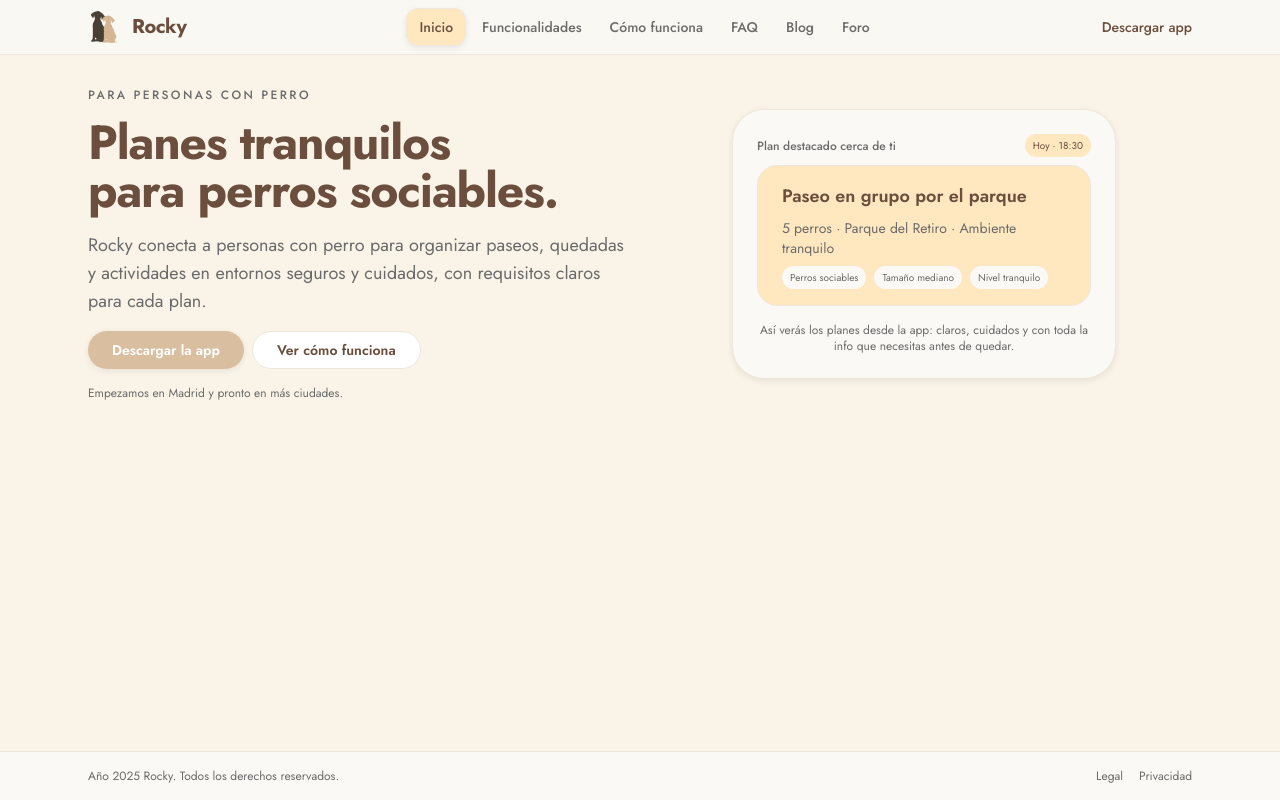
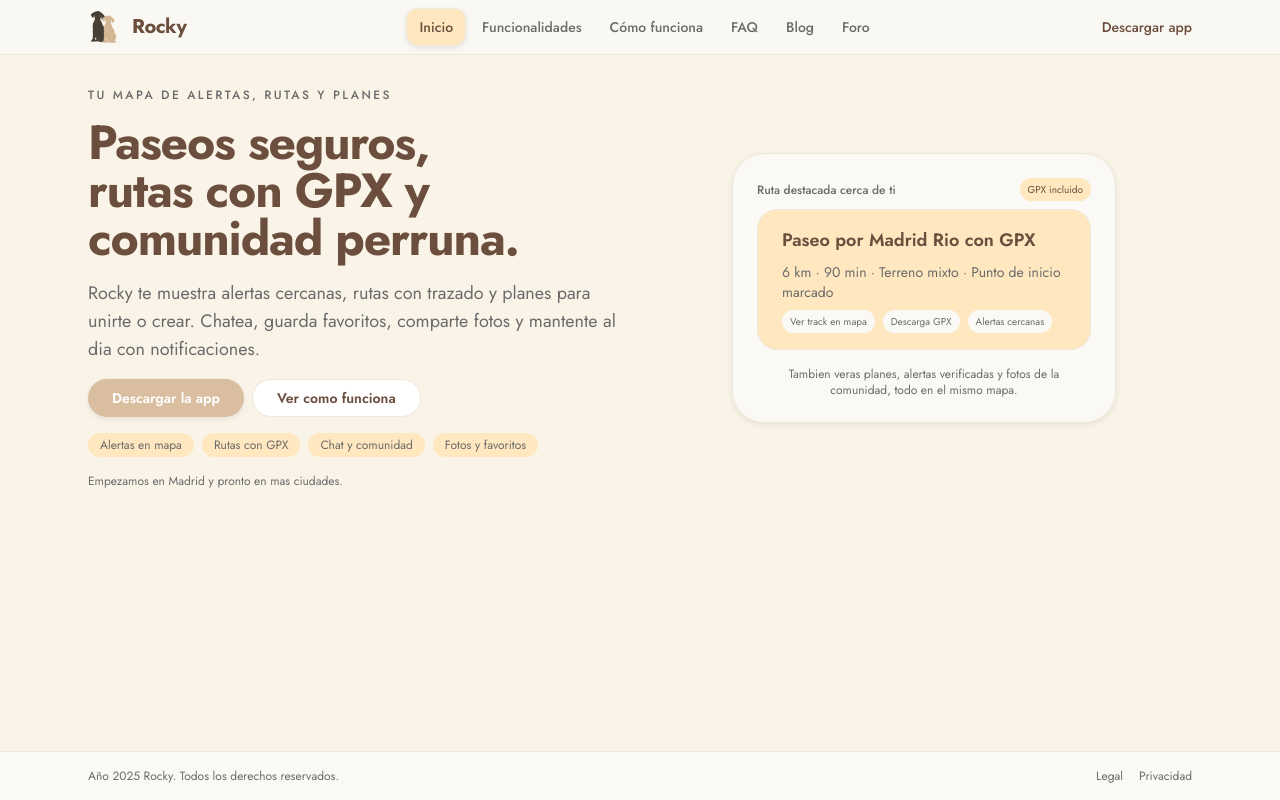
Before and after one commit to adrides/Website, a React (Vite) app: page / in a window 1280 px wide. Built offline with nearby package versions, Linux system fonts and the light colour scheme; no server answers.

Commit message:
20251119 Rocky website forum entry

```diff
--- a/src/pages/FaqPage.tsx
+++ b/src/pages/FaqPage.tsx
@@ -1,19 +1,27 @@
 const faqs = [
   {
     q: "¿La app es gratuita?",
-    a: "Sí. El registro y el uso básico de la app son gratuitos. Más adelante podremos añadir opciones extra para quien quiera sacar aún más partido a los planes.",
+    a: "Sí, el registro y el uso básico son gratuitos. Podremos añadir extras opcionales más adelante.",
   },
   {
-    q: "¿En qué ciudades está disponible?",
-    a: "Empezamos en Madrid y ampliaremos poco a poco a más ciudades en función de la demanda y la comunidad.",
+    q: "¿En qué ciudades funciona?",
+    a: "Empezamos en Madrid y ampliamos según la comunidad. Las alertas y rutas se adaptan a tu ubicación.",
   },
   {
-    q: "¿Es seguro quedar con otros usuarios?",
-    a: "Trabajamos con perfiles detallados de personas y perros, requisitos por plan y herramientas de reporte para mantener la comunidad cuidada.",
+    q: "¿Cómo veo las rutas en el mapa?",
+    a: "Toca el pin de ruta: verás el punto de inicio y el GPX pintado en el mapa, con distancia y duración.",
   },
   {
-    q: "¿Necesito que mi perro sea súper sociable?",
-    a: "No. Precisamente por eso hay requisitos: puedes buscar planes tranquilos, con pocos perros o un nivel de energía más bajo para que se sienta cómodo.",
+    q: "¿Puedo subir fotos y GPX?",
+    a: "Sí, las rutas admiten varias fotos y archivo GPX. En planes puedes compartir fotos con el grupo.",
+  },
+  {
+    q: "¿Qué pasa con las alertas?",
+    a: "Puedes crear alertas con ubicación y fotos. La comunidad confirma estado (“sigue ahí” / “ya no está”) y recibe avisos cercanos.",
+  },
+  {
+    q: "¿Hay chat y notificaciones?",
+    a: "Sí, tienes chat en planes y mensajes directos. Recibes notificaciones de alertas, planes y recordatorios.",
   },
 ];
 
@@ -25,11 +33,10 @@ export function FaqPage() {
           Preguntas frecuentes
         </p>
         <h2 className="text-3xl md:text-4xl font-semibold text-rocky-primary">
-          Resolvemos las dudas más habituales.
+          Lo clave de Rocky en pocas respuestas.
         </h2>
         <p className="text-rocky-textMuted text-base">
-          Y si tienes alguna pregunta más concreta sobre tu perro o tu ciudad,
-          puedes escribirnos directamente.
+          Si tienes alguna pregunta más concreta sobre tu zona o tus rutas, escríbenos.
         </p>
       </header>
 
@@ -47,7 +54,7 @@ export function FaqPage() {
                 +
               </span>
               <span className="text-xs text-rocky-textMuted hidden group-open:inline">
-                −
+                —
               </span>
             </summary>
             <p className="mt-rockySm text-sm text-rocky-textMuted">
@@ -65,7 +72,7 @@ export function FaqPage() {
           Escríbenos y te respondemos lo antes posible.
         </p>
         <a
-          href="mailto:hola@heyrockyapp.com"
+          href="mailto:hello@heyrockyapp.com"
           className="inline-flex items-center justify-center px-rockyLg py-rockySm rounded-rockyLg bg-rocky-buttonBg text-white text-sm font-semibold shadow-rockyCard"
         >
           Contactar por email
--- a/src/pages/HomePage.tsx
+++ b/src/pages/HomePage.tsx
@@ -4,19 +4,18 @@ export function HomePage() {
       {/* Texto principal */}
       <div className="space-y-rockyMd">
         <p className="text-xs font-medium tracking-[0.2em] uppercase text-rocky-textMuted">
-          Para personas con perro
+          Tu mapa de alertas, rutas y planes
         </p>
 
         <h1 className="text-4xl md:text-5xl font-bold tracking-tight text-rocky-primary leading-tight">
-          Planes tranquilos
+          Paseos seguros,
           <br />
-          para perros sociables.
+          rutas con GPX y comunidad perruna.
         </h1>
 
         <p className="text-rocky-textMuted text-lg max-w-xl">
-          Rocky conecta a personas con perro para organizar paseos, quedadas y
-          actividades en entornos seguros y cuidados, con requisitos claros para
-          cada plan.
+          Rocky te muestra alertas cercanas, rutas con trazado y planes para unirte o crear.
+          Chatea, guarda favoritos, comparte fotos y mantente al dia con notificaciones.
         </p>
 
         <div className="flex flex-wrap gap-rockySm">
@@ -30,12 +29,19 @@ export function HomePage() {
             href="/how-it-works"
             className="inline-flex items-center justify-center px-rockyLg py-rockySm rounded-rockyLg border border-rocky-border bg-rocky-surface text-sm font-semibold text-rocky-primary hover:bg-rocky-card hover:border-rocky-cardShadow"
           >
-            Ver cómo funciona
+            Ver como funciona
           </a>
         </div>
 
+        <div className="flex flex-wrap gap-2 text-xs text-rocky-textMuted">
+          <span className="px-3 py-1 rounded-full bg-rocky-card">Alertas en mapa</span>
+          <span className="px-3 py-1 rounded-full bg-rocky-card">Rutas con GPX</span>
+          <span className="px-3 py-1 rounded-full bg-rocky-card">Chat y comunidad</span>
+          <span className="px-3 py-1 rounded-full bg-rocky-card">Fotos y favoritos</span>
+        </div>
+
         <p className="text-xs text-rocky-textMuted">
-          Empezamos en Madrid y pronto en más ciudades.
+          Empezamos en Madrid y pronto en mas ciudades.
         </p>
       </div>
 
@@ -44,37 +50,36 @@ export function HomePage() {
         <div className="w-full max-w-sm rounded-[32px] bg-rocky-navigator border border-rocky-border shadow-rockyCard p-rockyLg">
           <div className="mb-rockySm flex items-center justify-between">
             <span className="text-xs font-medium text-rocky-textMuted">
-              Plan destacado cerca de ti
+              Ruta destacada cerca de ti
             </span>
             <span className="text-[10px] px-2 py-1 rounded-full bg-rocky-card text-rocky-primary">
-              Hoy · 18:30
+              GPX incluido
             </span>
           </div>
 
           <div className="rounded-rockyLg bg-rocky-card border border-rocky-border px-rockyLg py-rockyMd space-y-rockySm">
             <h3 className="font-semibold text-rocky-primary text-lg">
-              Paseo en grupo por el parque
+              Paseo por Madrid Rio con GPX
             </h3>
             <p className="text-sm text-rocky-textMuted">
-              5 perros · Parque del Retiro · Ambiente tranquilo
+              6 km · 90 min · Terreno mixto · Punto de inicio marcado
             </p>
 
             <div className="flex flex-wrap gap-2">
               <span className="text-[10px] px-2 py-1 rounded-full bg-rocky-navigator text-rocky-textMuted">
-                Perros sociables
+                Ver track en mapa
               </span>
               <span className="text-[10px] px-2 py-1 rounded-full bg-rocky-navigator text-rocky-textMuted">
-                Tamaño mediano
+                Descarga GPX
               </span>
               <span className="text-[10px] px-2 py-1 rounded-full bg-rocky-navigator text-rocky-textMuted">
-                Nivel tranquilo
+                Alertas cercanas
               </span>
             </div>
           </div>
 
           <p className="mt-rockyMd text-xs text-rocky-textMuted text-center">
-            Así verás los planes desde la app: claros, cuidados y con toda la
-            info que necesitas antes de quedar.
+            Tambien veras planes, alertas verificadas y fotos de la comunidad, todo en el mismo mapa.
           </p>
         </div>
       </div>
--- a/src/pages/HowItWorksPage.tsx
+++ b/src/pages/HowItWorksPage.tsx
@@ -2,22 +2,27 @@ const steps = [
   {
     step: "1",
     title: "Crea tu perfil y el de tu perro",
-    text: "Añade información básica como tamaño, edad, nivel de energía y notas importantes para que otros humanos sepan con quién van a quedar.",
+    text: "Añade info clave (tamaño, energía, notas de convivencia) y guarda tus favoritos.",
   },
   {
     step: "2",
-    title: "Explora planes cerca de ti",
-    text: "Filtra por zona, horario, tipo de actividad y requisitos para encontrar planes que encajen con tu perro y contigo.",
+    title: "Explora el mapa",
+    text: "Ve alertas cercanas, rutas con GPX y planes activos. Filtra por tipo, dificultad o estado.",
   },
   {
     step: "3",
-    title: "Únete y chatea con el grupo",
-    text: "Haz preguntas, confirma detalles y asegura que todo el mundo está en la misma página antes de la quedada.",
+    title: "Abre rutas y planes",
+    text: "En rutas ves el punto de inicio y el trazado GPX sobre el mapa. En planes ves requisitos, cupos y quién se une.",
   },
   {
     step: "4",
-    title: "Disfruta del paseo",
-    text: "Queda en el punto de encuentro acordado, conoced al resto de la manada y deja que los perros hagan su magia.",
+    title: "Únete, crea y chatea",
+    text: "Únete a un paseo o crea uno nuevo. Chatea con el grupo y recibe notificaciones de cambios y alertas.",
+  },
+  {
+    step: "5",
+    title: "Comparte y confirma",
+    text: "Sube fotos, marca favoritos, confirma alertas (“sigue ahí” / “ya no está”) y ayuda a la comunidad.",
   },
 ];
 
@@ -26,14 +31,14 @@ export function HowItWorksPage() {
     <section className="space-y-rockyXl">
       <header className="space-y-rockySm max-w-3xl">
         <p className="text-xs font-medium tracking-[0.2em] uppercase text-rocky-textMuted">
-          Cómo funciona
+          Como funciona
         </p>
         <h2 className="text-3xl md:text-4xl font-semibold text-rocky-primary">
-          Diseñado para organizar planes en minutos, no en horas.
+          Todo pasa en un mapa: alertas, rutas con GPX y planes.
         </h2>
         <p className="text-rocky-textMuted text-base">
-          Desde el primer paso hasta el momento de quedar en el parque, Rocky
-          te acompaña con un flujo sencillo y claro.
+          En minutos sabes qué ocurre cerca, qué rutas seguir y a qué paseo unirte.
+          Sin chats dispersos ni info incompleta.
         </p>
       </header>
 
```
